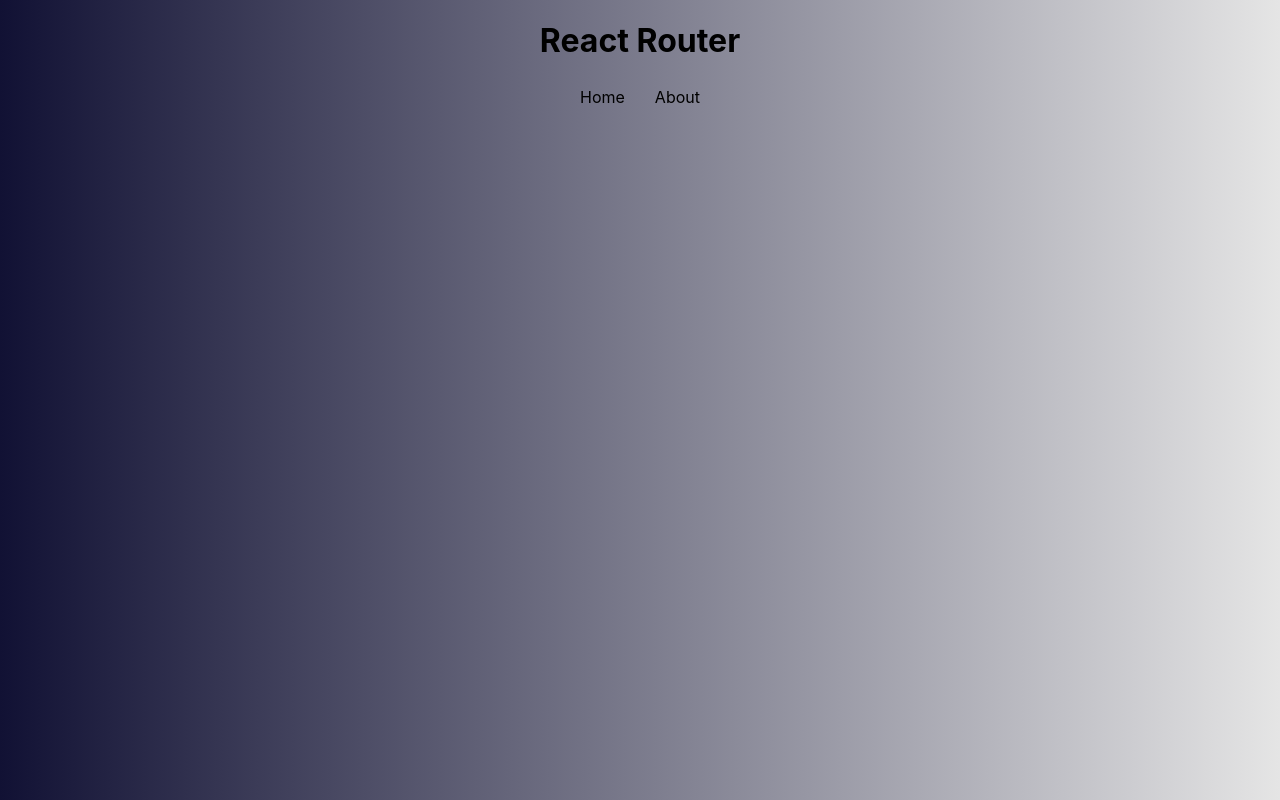
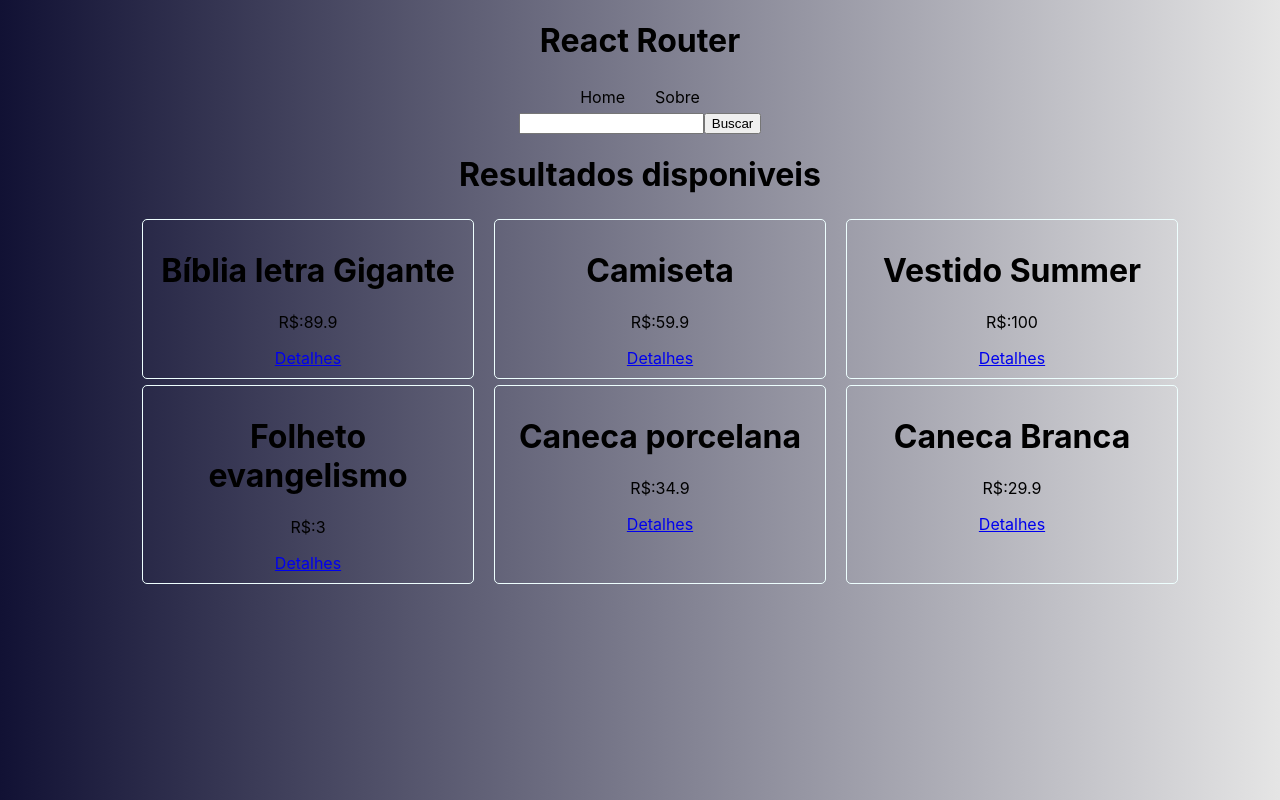
Before and after one commit to fabiocosta123/React_Parte2_Mateus_Batisti, a React (Create React App) app in the folder React_Router/react_router/: page /search in a window 1280 px wide. Built offline with nearby package versions, Linux system fonts and the light colour scheme; data requests are answered from the project's data file.

Commit message:
criando pagina de busca <useParams> e <useSearchParams>

```diff
--- a/React_Router/react_router/package.json
+++ b/React_Router/react_router/package.json
@@ -7,7 +7,6 @@
     "@testing-library/jest-dom": "^5.16.4",
     "@testing-library/react": "^13.3.0",
     "@testing-library/user-event": "^13.5.0",
-    "gh-pages": "^4.0.0",
     "json-server": "^0.17.0",
     "react": "^18.2.0",
     "react-dom": "^18.2.0",
@@ -41,5 +40,8 @@
       "last 1 firefox version",
       "last 1 safari version"
     ]
+  },
+  "devDependencies": {
+    "gh-pages": "^4.0.0"
   }
 }
--- a/React_Router/react_router/src/App.js
+++ b/React_Router/react_router/src/App.js
@@ -9,9 +9,12 @@
 import About from "./Pages/About";
 import Product from "./Pages/Product";
 import Info from "./Pages/Info";
+import Search from "./Pages/Search";
+import NotFound from "./Pages/NotFound";
 
 //  Components
 import { Navbar } from "./Components/Navbar";
+import SearchForm from "./Components/SearchForm";
 
 //  Components
 
@@ -21,11 +24,14 @@
       <h1>React Router</h1>
       <BrowserRouter>
         <Navbar />
+        <SearchForm />
         <Routes>
           <Route path="/" element={<Home />} />
           <Route path="/about" element={<About />} />
           <Route path="/products/:id" element={<Product />} />
           <Route path="/products/:id/Info" element={<Info />} />
+          <Route path="/search" element={<Search />} />
+          <Route path="*" element={<NotFound />} />
         </Routes>
       </BrowserRouter>
     </div>
--- a/React_Router/react_router/src/Components/Navbar.js
+++ b/React_Router/react_router/src/Components/Navbar.js
@@ -1,10 +1,12 @@
-import { Link } from "react-router-dom";
+import { Link, NavLink } from "react-router-dom";
 
 export const Navbar = () => {
   return (
     <nav>
-      <Link to="/">Home</Link>
-      <Link to="/About">About</Link>
+      {/* <Link to="/">Home</Link>
+      <Link to="/About">About</Link>*/}
+      <NavLink to="/">Home</NavLink>
+      <NavLink to="/About">Sobre</NavLink>
     </nav>
   );
 };
--- /dev/null
+++ b/React_Router/react_router/src/Components/SearchForm.js
@@ -0,0 +1,20 @@
+import { useNavigate } from "react-router-dom";
+import { useState } from "react";
+
+const SearchForm = () => {
+  const navigate = useNavigate();
+  const [query, setQuery] = useState();
+
+  const handleSubmit = (e) => {
+    e.preventDefault();
+    navigate("/search?q=" + query);
+  };
+  return (
+    <form onSubmit={handleSubmit}>
+      <input type="text" onChange={(e) => setQuery(e.target.value)} />
+      <input type="submit" value="Buscar" />
+    </form>
+  );
+};
+
+export default SearchForm;
--- /dev/null
+++ b/React_Router/react_router/src/Pages/NotFound.js
@@ -0,0 +1,9 @@
+const NotFound = () => {
+  return (
+    <div>
+      <h1>Não há nada aqui :-)</h1>
+    </div>
+  );
+};
+
+export default NotFound;
--- /dev/null
+++ b/React_Router/react_router/src/Pages/Search.js
@@ -0,0 +1,25 @@
+import { useSearchParams, Link } from "react-router-dom";
+import { useFetch } from "../hooks/useFetch";
+const Search = () => {
+  const [searchParams] = useSearchParams();
+  const url = "http://localhost:3000/products?" + searchParams;
+
+  const { data: items } = useFetch(url);
+  return (
+    <div>
+      <h1>Resultados disponiveis</h1>
+      <ul className="products">
+        {items &&
+          items.map((item) => (
+            <li key={item.id}>
+              <h1>{item.name}</h1>
+              <p> R$:{item.price}</p>
+              <Link to={`/products/${item.id}`}>Detalhes</Link>
+            </li>
+          ))}
+      </ul>
+    </div>
+  );
+};
+
+export default Search;
```
Also changed, not shown: 1 other file (tests, documents, lock files or other folders).
